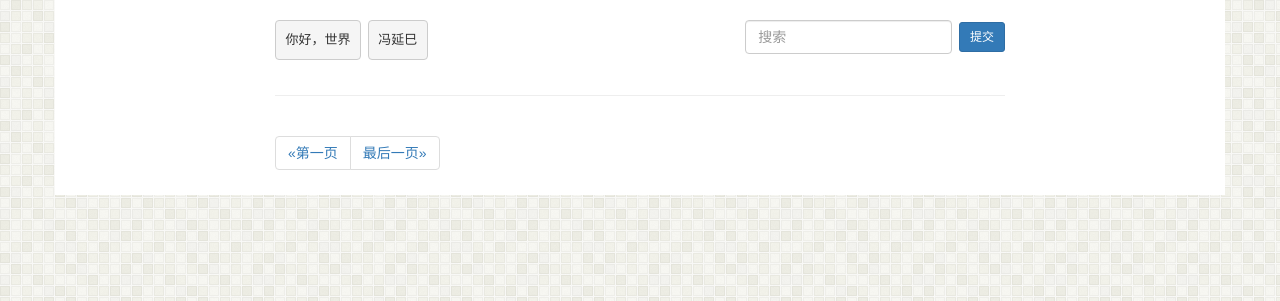
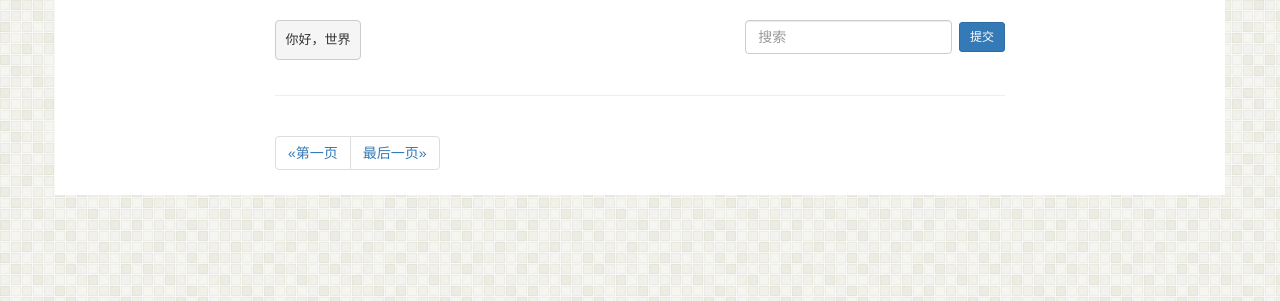
Before and after one commit to josephok/fun, a Python web app: template templates/index.html in a window 1280 px wide. Shown: the top 301 px of the page. Run offline with Jinja, Linux system fonts and the light colour scheme; the template is opened without the code that fills it, so the values that code supplies are empty; some libraries are stand-ins or nearby versions.

Commit message:
conceal the link

```diff
--- a/templates/index.html
+++ b/templates/index.html
@@ -53,7 +53,7 @@
       <div class="container">
       <div class="col-md-8 col-xs-12 col-center-block">
           <h3><a href="/#/"><pre style="display: inline-block;">你好，世界</pre></a>
-              <a href="/#/fengyansi/"><pre style="display: inline-block;">冯延巳</pre></a>
+              <!-- <a href="/#/fengyansi/"><pre style="display: inline-block;">冯延巳</pre></a> -->
               <form class="form-inline" style="display: inline-block; float: right;" action="/" method="GET">
                <div class="form-group">
                <input type="text" class="form-control" placeholder="搜索" name="q">
```
